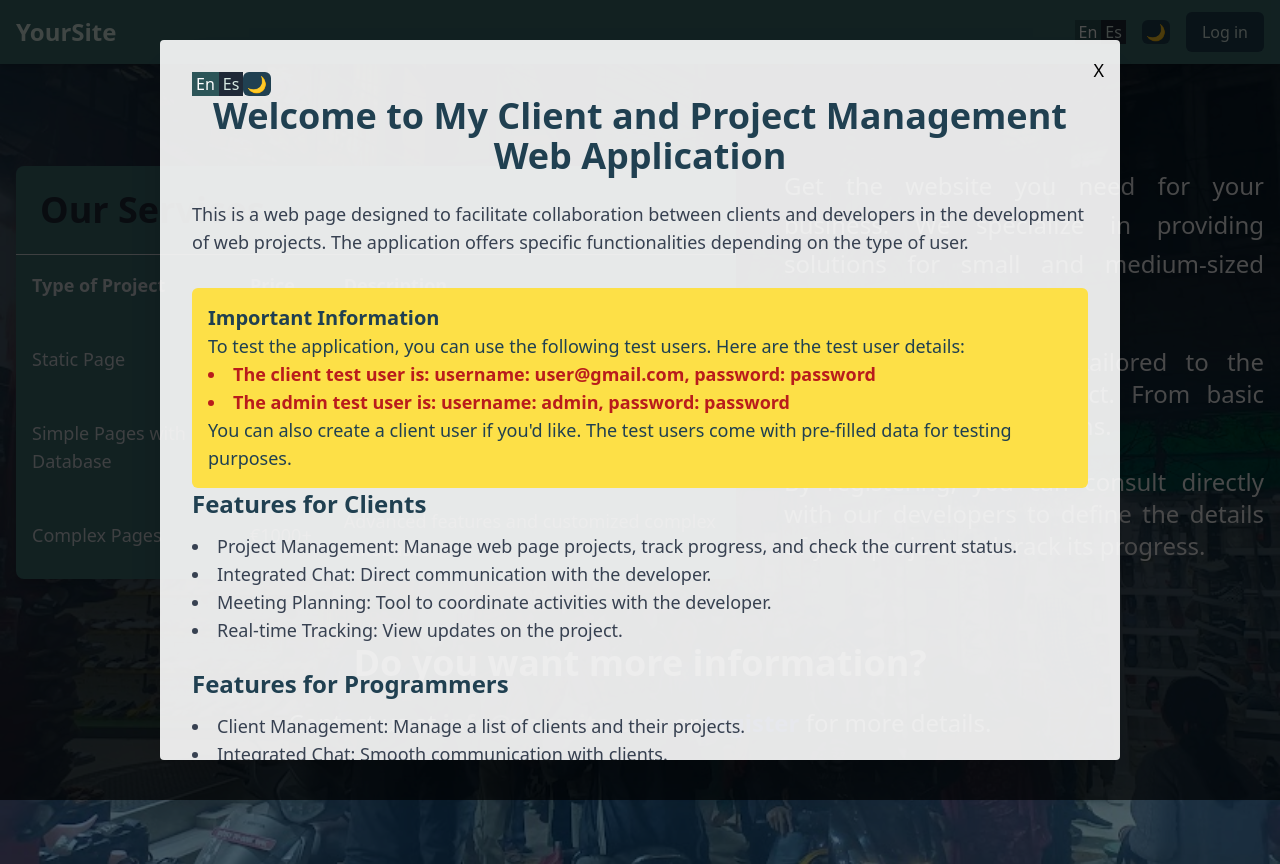
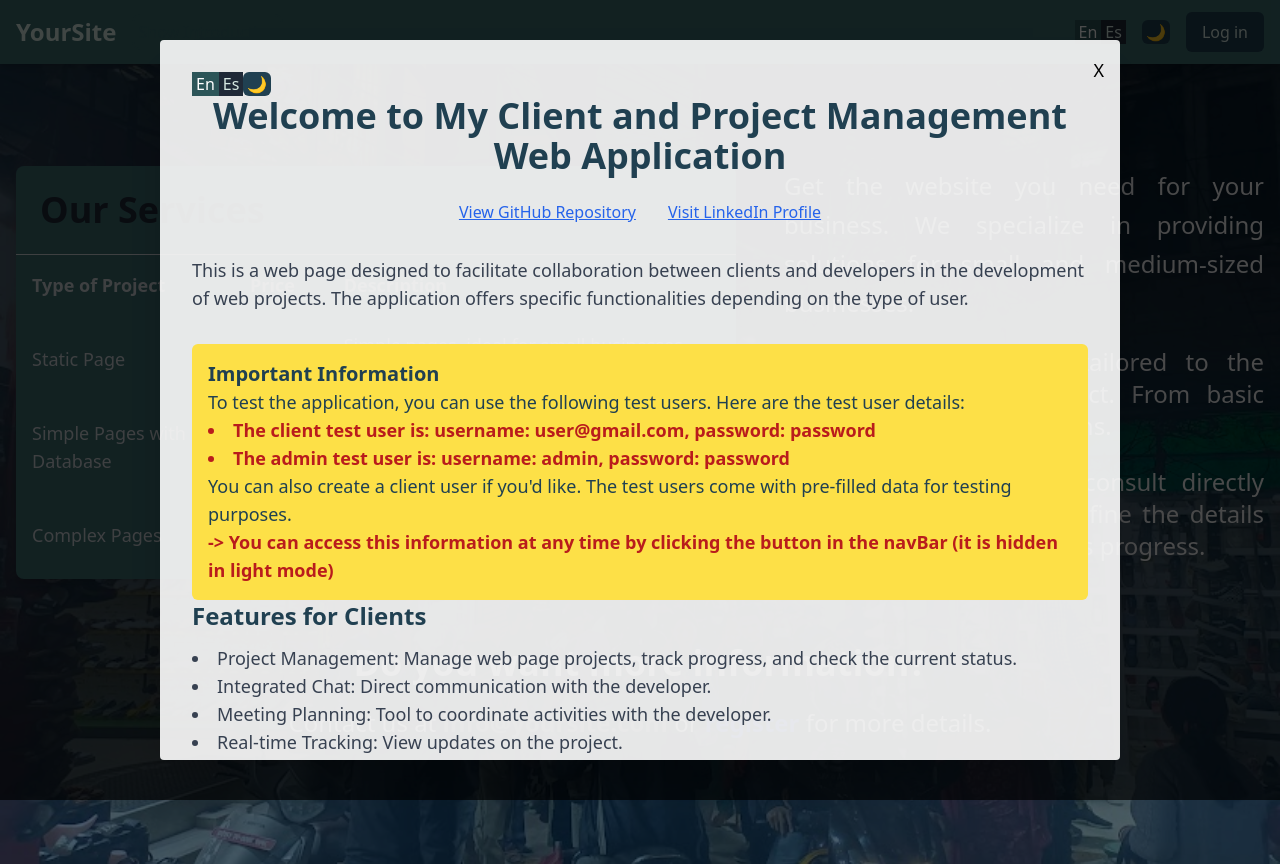
Before and after one commit to hugomdmg/freelance_app, a React (Create React App) app: page / in a window 1280 px wide. Built offline with nearby package versions, Linux system fonts and the light colour scheme; no server answers.

Commit message:
can activate intro

```diff
--- a/public/locales/en/translation.json
+++ b/public/locales/en/translation.json
@@ -84,12 +84,14 @@
       "Backend: Express, MongoDB.",
       "Tools: Nodemon, Docker, and Docker Compose."
     ],
-    "closing": "This project is an example of how to integrate modern tools and agile practices to build web applications focused on collaboration and productivity. I hope you enjoy it and get inspired to work with me!",
     "importantInfoTitle": "Important Information",
     "importantInfoDescription": "To test the application, you can use the following test users. Here are the test user details:",
     "adminUser": "The admin test user is: username: admin, password: password",
     "clientUser": "The client test user is: username: user@gmail.com, password: password",
     "createUser": "You can also create a client user if you'd like. The test users come with pre-filled data for testing purposes.",
+    "githubLink": "View GitHub Repository",
+    "linkedinLink": "Visit LinkedIn Profile",
+    "showIntroRemind": "-> You can access this information at any time by clicking the button in the navBar (it is hidden in light mode)",
     "continueButton": "continue"
 
   }
--- a/public/locales/es/translation.json
+++ b/public/locales/es/translation.json
@@ -84,12 +84,14 @@
       "Backend: Express, MongoDB.",
       "Herramientas: Nodemon, Docker y Docker Compose."
     ],
-    "closing": "Este proyecto es un ejemplo de cómo integrar herramientas modernas y prácticas ágiles para construir aplicaciones web orientadas a la colaboración y la productividad. ¡Espero que lo disfrutes y te inspire a trabajar conmigo!",
     "importantInfoTitle": "Información Importante",
     "importantInfoDescription": "Para probar la aplicación, pueden usar usuarios de prueba. Aquí están los detalles de los usuarios de prueba:",
     "adminUser": "El usuario de prueba administrador es: usuario: admin, contraseña: password",
     "clientUser": "El usuario de prueba cliente es: usuario: user@gmail.com, contraseña: password",
     "createUser": "También pueden crear un usuario cliente si lo desean. Los usuarios de prueba vienen con datos para probar.",
+    "githubLink": "Repositorio de GitHub",
+    "linkedinLink": "Perfil de linkedIn",
+    "showIntroRemind": "-> Puedes acceder a esta información en cualquier momento con el boton en la navBar (se oculta en modo light)",
     "continueButton": "continuar"
   }
 }
--- a/src/components/Bar/NavBar.js
+++ b/src/components/Bar/NavBar.js
@@ -7,7 +7,7 @@ import Sidebar from './SideBar';
 import { DropDown } from './DropDown';
 
 const NavBar = () => {
-    const { user, logout } = useAuth();
+    const { user, logout, setIsVisible } = useAuth();
     const [isSidebarOpen, setIsSidebarOpen] = useState(false);
     const [dropdownOpen, setDropdownOpen] = useState(false);
     const navigate = useNavigate();
@@ -41,6 +41,15 @@ const NavBar = () => {
                     >
                         YourSite
                     </a>
+                    <button
+                        className="px-1 py-1 m-0.5 bg-transparent dark:text-gray-300 text-[#3c6e71] border-2 border-[#3c6e71] rounded-lg hover:bg-green-300 hover:text-black focus:outline-none focus:ring-2 focus:ring-[#204051] transition-all duration-300"
+                        onClick={() => {
+                            localStorage.removeItem("hasSeenIntroduction");
+                            setIsVisible(true);
+                        }}
+                    >
+                        Show Introduction
+                    </button>
                 </div>
 
                 <div className="hidden md:flex space-x-4 items-center">
--- a/src/components/Introduction.js
+++ b/src/components/Introduction.js
@@ -2,12 +2,11 @@ import React, { useState } from "react";
 import Language from "./Bar/languages/Languages";
 import DarkLightMode from "./Bar/DarkLightMode";
 import { useTranslation } from "react-i18next";
+import { useAuth } from '../infraestructure/AuthContext';
 
 const Introduction = () => {
   const { t } = useTranslation();
-  const hasSeenIntroduction = localStorage.getItem("hasSeenIntroduction");
-  const [isVisible, setIsVisible] = useState(!hasSeenIntroduction);
-
+  const { isVisible, setIsVisible } = useAuth();
   const handleClose = () => {
     setIsVisible(false);
     localStorage.setItem("hasSeenIntroduction", "true");
@@ -24,6 +23,22 @@ const Introduction = () => {
           <h2 className="text-4xl font-bold text-[#204051] dark:text-white mb-6 text-center">
             {t("introduction.title")}
           </h2>
+          <div className="flex justify-center items-center mb-8">
+              <a
+                href="https://github.com/hugomdmg/freelance_full_project"
+                target="_blank"
+                className="text-blue-600 hover:text-blue-800 underline mx-4"
+              >
+                {t("introduction.githubLink")}
+              </a>
+              <a
+                href="https://www.linkedin.com/in/hugo-munoz-de-morales-grado/"
+                target="_blank"
+                className="text-blue-600 hover:text-blue-800 underline mx-4"
+              >
+                {t("introduction.linkedinLink")}
+              </a>
+            </div>
 
           <div className="text-lg text-gray-700 dark:text-gray-300 mb-8">
             <p className="mb-4">{t("introduction.description")}</p>
@@ -35,6 +50,7 @@ const Introduction = () => {
                 <li className="text-red-700 text-lg font-bold">{t("introduction.adminUser")}</li>
               </ul>
               <p>{t("introduction.createUser")}</p>
+              <p className="text-red-700 text-lg font-bold">{t("introduction.showIntroRemind")}</p>
             </div>
             <h3 className="text-2xl font-semibold text-[#204051] dark:text-white mb-3">
               {t("introduction.clientFeaturesTitle")}
@@ -66,7 +82,6 @@ const Introduction = () => {
                 )
               )}
             </ul>
-            <p>{t("introduction.closing")}</p>
           </div>
 
           <button onClick={handleClose} className="absolute top-4 right-4 text-lg">
--- a/src/infraestructure/AuthContext.js
+++ b/src/infraestructure/AuthContext.js
@@ -7,6 +7,8 @@ export function AuthProvider({ children }) {
     const storedUser = localStorage.getItem("user");
     return storedUser ? JSON.parse(storedUser) : null;
 });
+
+const [isVisible, setIsVisible] = useState(!localStorage.getItem("hasSeenIntroduction"))
 
   const authLogin = (userData) => {
     setUser(userData);
@@ -26,7 +28,7 @@ export function AuthProvider({ children }) {
   }, []);
 
   return (
-    <AuthContext.Provider value={{ user, setUser, authLogin, logout }}>
+    <AuthContext.Provider value={{ user, setUser, authLogin, logout, isVisible, setIsVisible }}>
       {children}
     </AuthContext.Provider>
   );
```
